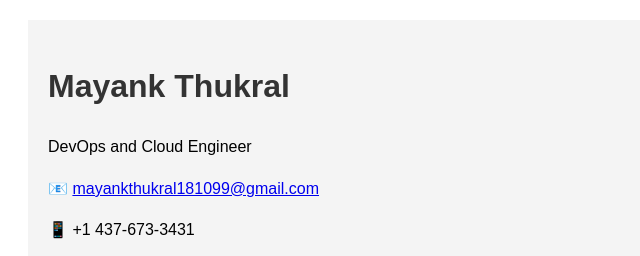
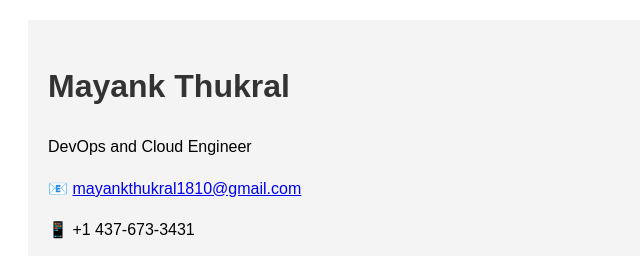
Before and after one commit to Mayankthukral/Portfolio, a plain HTML site: page index.html in a window 1280 px wide. Shown: the top 256 px of the page, 0-640 px from the left. Drawn offline with Linux system fonts and the light colour scheme.

Commit message:
Updated email

```diff
--- a/index.html
+++ b/index.html
@@ -21,7 +21,7 @@
     <header>
         <h1>Mayank Thukral</h1>
         <p>DevOps and Cloud Engineer</p>
-        <p>📧 <a href="mailto:mayankthukral1810@gmail.com">mayankthukral181099@gmail.com</a></p>
+        <p>📧 <a href="mailto:mayankthukral1810@gmail.com">mayankthukral1810@gmail.com</a></p>
         <p>📱 +1 437-673-3431</p>
         <p>🔗 <a href="https://www.linkedin.com/in/mayank-thukral-73342612a/" target="_blank">LinkedIn Profile</a></p>
         <p>🔗 <a href="https://github.com/Mayankthukral" target="_blank">GitHub Profile</a></p>
```
